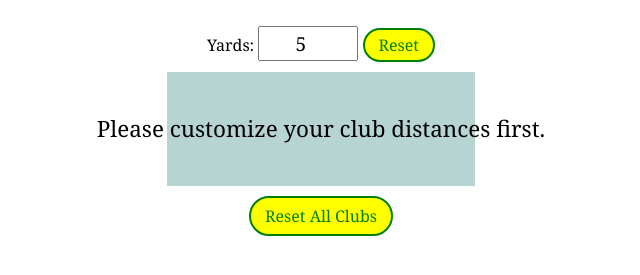
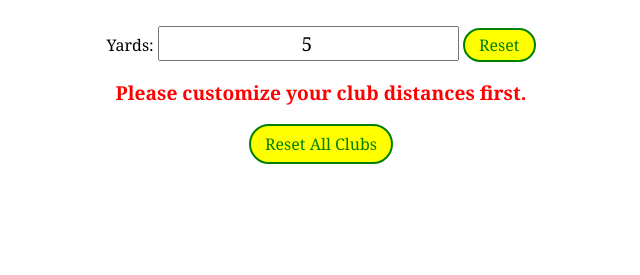
Before and after one commit to FernandoDLT/Golf-Club-Picker, a website: page public/index.html in a window 1280 px wide. Both pictures are taken after typing "5", "5", "5", "5", "5", "5" into the empty fields and a click on the button "Save". Shown: the part 71-346 px from the top of the page, without its empty margins (319-959 px from the left). Drawn offline with nearby package versions, Linux system fonts and the light colour scheme.

Commit message:
Fixed result feature

```diff
--- a/public/index.html
+++ b/public/index.html
@@ -11,8 +11,8 @@
 
    <link rel="stylesheet" href="css/normalize.css">
    <link rel="stylesheet" href="style.css">
+</head>
 
-</head>
 <body>
    <header>
       <h1>Automatic Golf Club Selector</h1>
@@ -71,18 +71,18 @@
             <label for="driver">Driver:</label>
             <input id="driver" type="number" placeholder="Driver">
          </div>
-
       </div>
    </div>
-   <span id="result"></span> <!-- Add a value to display the result -->
 
    <div class="clubs-reset">
+      <div class="result-container">
+         <span id="result"></span>
+      </div>
       <button id="saveBtn">Save</button>
       <button class="resetClubs">Reset All Clubs</button>
    </div>
 
+   <script src="main.js"></script>
 
-      <script src="main.js"></script>
-
-   </body>
-   </html>
+</body>
+</html>
--- a/public/main.js
+++ b/public/main.js
@@ -43,21 +43,39 @@ function hideFieldsAndButton() {
         // Hide the label associated with the input field
         document.querySelector(`label[for="${club}"]`).style.display = 'none';
         // Hide the input field
-        document.getElementById(club).style.display = 'none';
+        document.getElementById(`${club}`).style.display = 'none';
     });
 
-    // Move the resultElement inside the club-distances div
-    const resultElement = document.getElementById('result');
-    const clubDistancesDiv = document.querySelector('.club-distances');
-    if (clubDistancesDiv && resultElement) {
-        clubDistancesDiv.appendChild(resultElement);
-    }
-
+    // Hide the club-distances div
+    document.querySelector('.club-distances').style.display = 'none';
     // Hide the save button
     document.getElementById('saveBtn').style.display = 'none';
+    // Hide the instruction
     document.querySelector('.yards-reset h3').style.display = 'none';
     resultElement.style.color = 'black'
 }
+
+// function hideFieldsAndButton() {
+//     // Loop through each input field
+//     Object.keys(clubNames).forEach(club => {
+//         // Hide the label associated with the input field
+//         document.querySelector(`label[for="${club}"]`).style.display = 'none';
+//         // Hide the input field
+//         document.getElementById(`${club}`).style.display = 'none';
+//     });
+
+//     // Move the resultElement inside the club-distances div
+//     const resultElement = document.getElementById('result');
+//     const clubDistancesDiv = document.querySelector('.club-distances');
+//     if (clubDistancesDiv && resultElement) {
+//         clubDistancesDiv.appendChild(resultElement);
+//     }
+
+//     // Hide the save button
+//     document.getElementById('saveBtn').style.display = 'none';
+//     document.querySelector('.yards-reset h3').style.display = 'none';
+//     resultElement.style.color = 'black'
+// }
 
     // Call loadSettings when the page loads to populate the input fields
     window.onload = function() {
--- a/public/style.css
+++ b/public/style.css
@@ -11,11 +11,11 @@ h1 {
    text-decoration: underline;
 }
 
-#yardage {
+/* #yardage {
    width: 100px;
    padding: 15px;
    text-align: center;
-}
+} */
 
 .yards-reset {
    width: 60%;
@@ -24,7 +24,7 @@ h1 {
 }
 
 h3 {
-   color:rgb(98, 196, 189);
+   color:rgb(96, 186, 180);
 }
 
 .clubs-reset {
@@ -99,8 +99,9 @@ button:hover {
 
 #result {
    display: block;
-   font-size: 1.4rem;
-   color: orangered;
+   font-size: 1.2rem;
+   font-weight: bold;
+   color: red;
    width: 100%;
    margin: 0 auto;
    margin: 20px auto;
```
